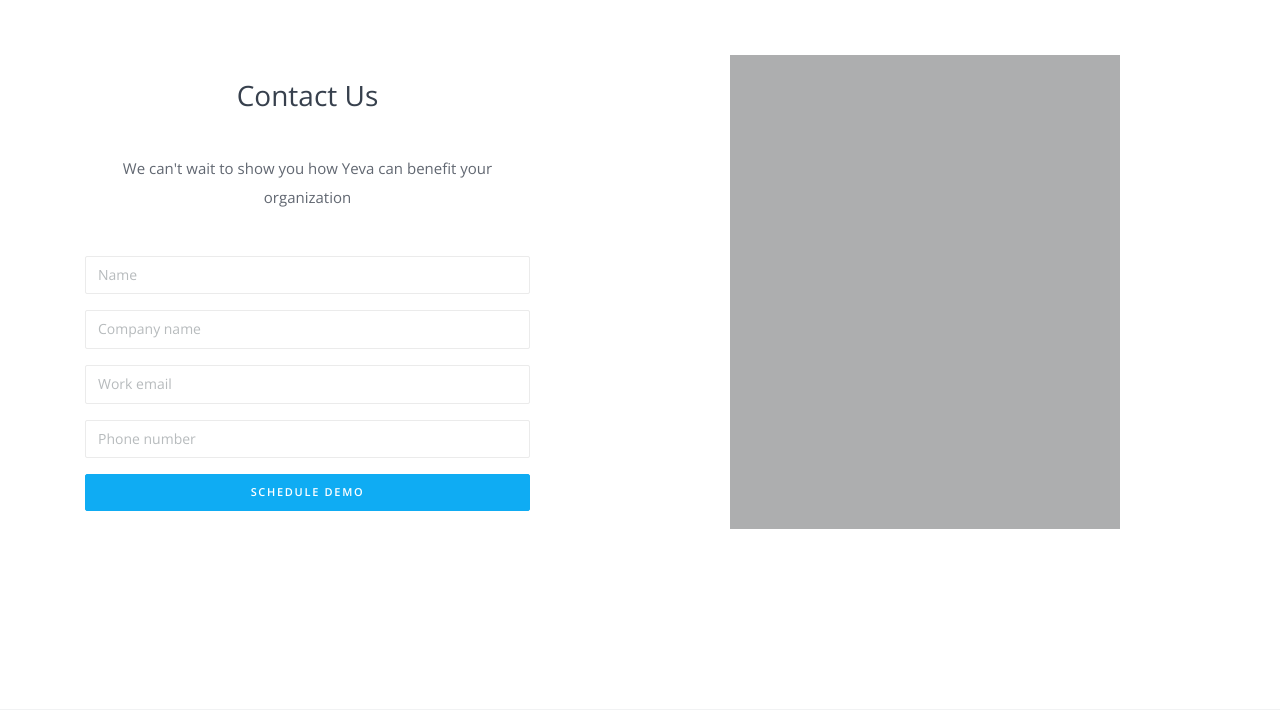
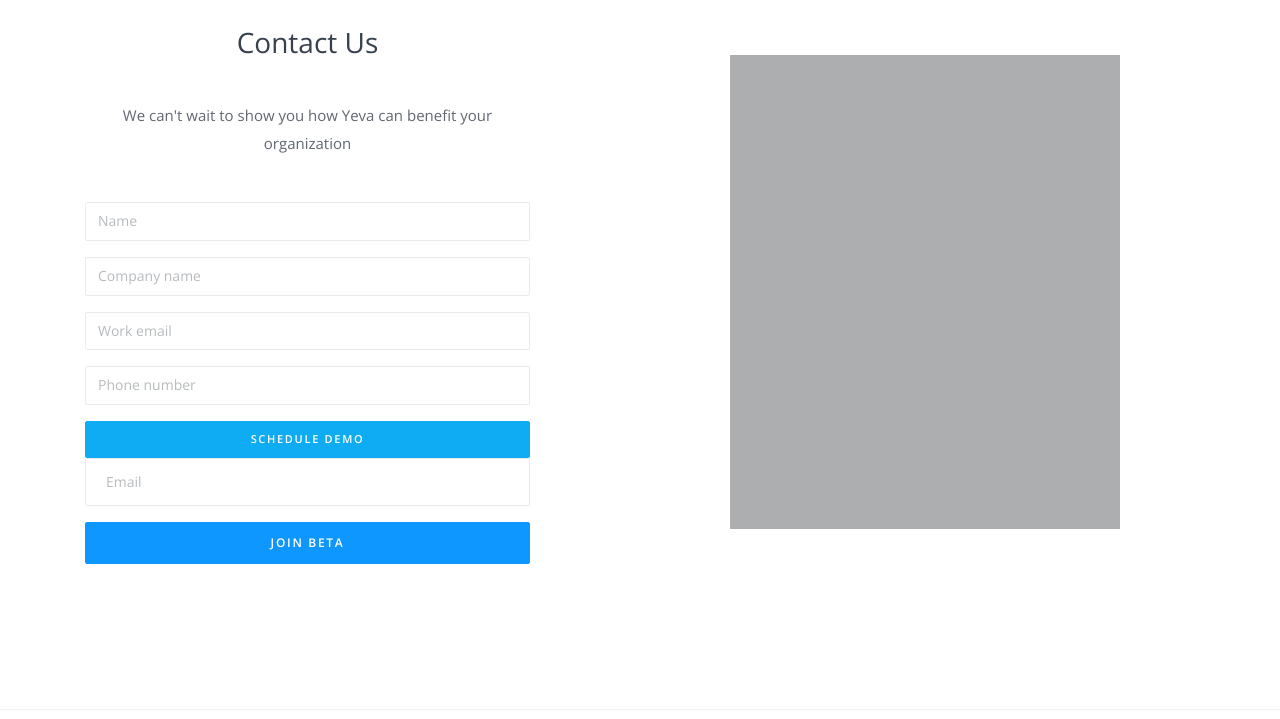
Before and after one commit to yevadev/yevadev.github.io, a plain HTML site: page enterprise.html in a window 1280 px wide. Shown: the part 2042-2761 px from the top of the page. Drawn offline with nearby package versions, Linux system fonts and the light colour scheme; a script that the page names is missing.

Commit message:
meta referrer

```diff
--- a/enterprise.html
+++ b/enterprise.html
@@ -5,6 +5,7 @@
     <meta name="viewport" content="width=device-width, initial-scale=1, shrink-to-fit=no">
     <meta name="description" content="">
     <meta name="keywords" content="">
+    <meta name="referrer" content="origin">
 
     <title>Enterprise Solutions | Yeva</title>
 
@@ -244,6 +245,23 @@
 
                 <button class="btn btn-primary btn-block" type="submit" value="submit">Schedule Demo</button>
               </form>
+
+               <form method="POST" action="http://formspree.io/caregivers@yeva.co">
+                <!-- <div class="form-group">
+                  <input type="text" class="form-control form-control-lg" placeholder="Name">
+                </div> -->
+
+                <div class="form-group">
+                  <input type="text" name="email" class="form-control form-control-lg" placeholder="Email">
+                  <input type="hidden" name="_next" value="http://yevadev.github.io" />
+                </div>
+
+                <!-- <div class="form-group">
+                  <input type="password" class="form-control form-control-lg" placeholder="Password">
+                </div> -->
+
+                <button class="btn btn-block btn-lg btn-info" type="submit" value="send">Join Beta</button>
+              </form>
             </div>
 
 
```
Also changed, not shown: index.html (+0 -1 lines).
